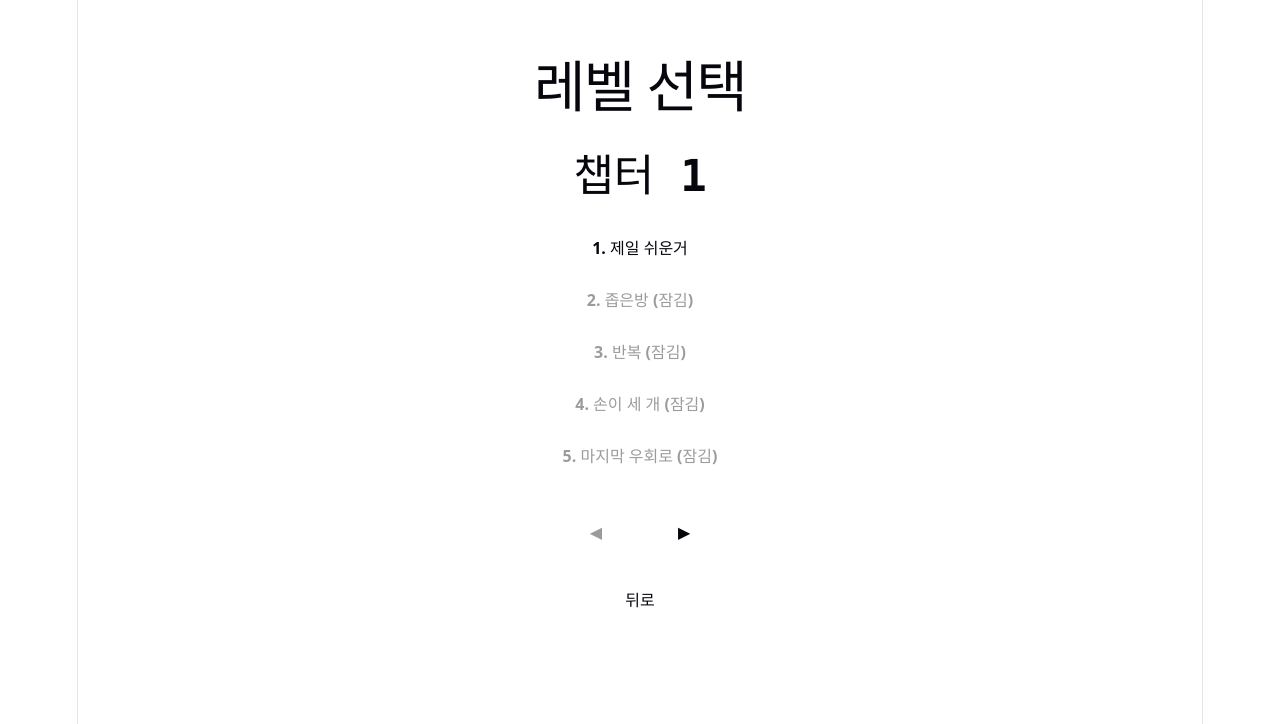
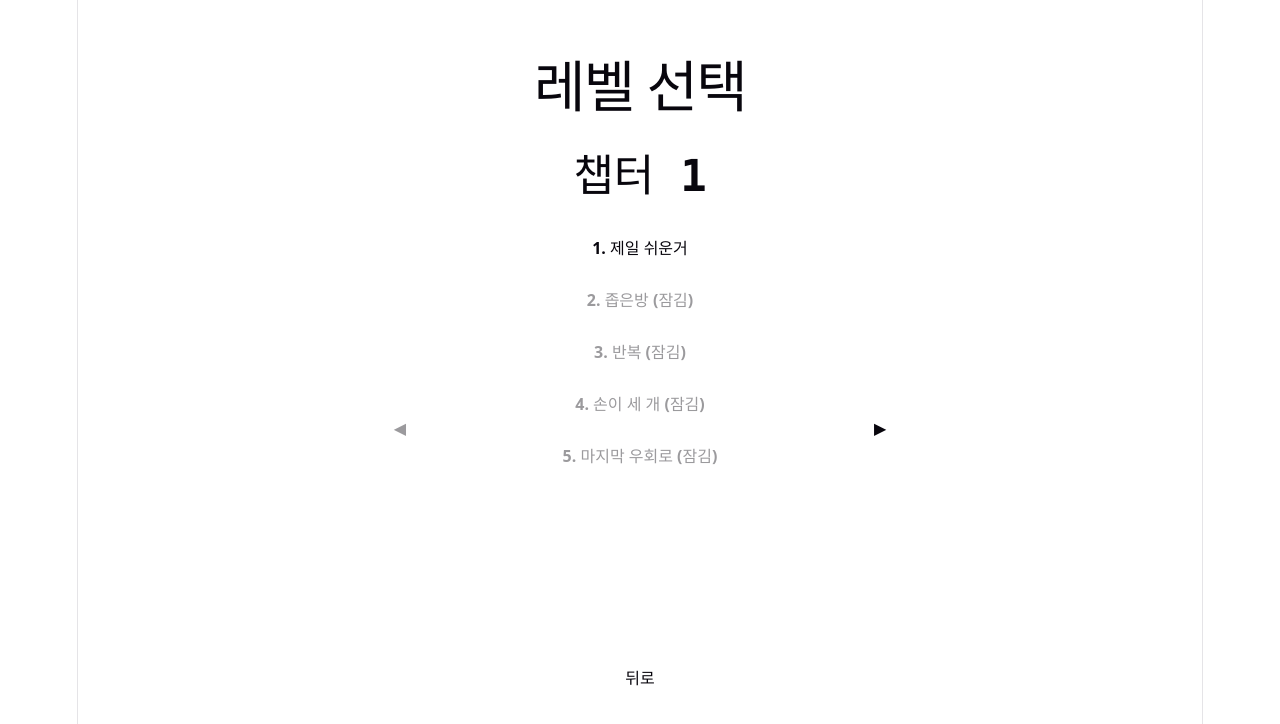
Before and after one commit to bellround/onepush, a React (Vite) app: page / in a window 1280 px wide. Both pictures are taken after a click on the button "게임 시작". Shown: the top 724 px of the page. Built offline with nearby package versions, Linux system fonts and the light colour scheme.

Commit message:
UI업데이트

```diff
--- a/src/App.css
+++ b/src/App.css
@@ -122,12 +122,37 @@
 
 /* 설정 화면 */
 .settings {
+  position: relative;
   flex: 1;
   display: flex;
   flex-direction: column;
   align-items: center;
   padding: 40px 24px;
   gap: 24px;
+}
+
+.back-btn-fixed {
+  position: absolute;
+  left: 50%;
+  bottom: 100px;
+  transform: translateX(-50%);
+}
+
+.back-btn-fixed:active {
+  transform: translate(-50%, 1px);
+}
+
+.chapter-arrow {
+  position: absolute;
+  bottom: 350px;
+}
+
+.chapter-arrow--prev {
+  right: calc(50% + 190px + 12px);
+}
+
+.chapter-arrow--next {
+  left: calc(50% + 190px + 12px);
 }
 
 .keybind-list {
@@ -192,8 +217,8 @@
 
 .chapter-nav {
   display: flex;
+  align-items: center;
   gap: 12px;
-  margin-top: 8px;
 }
 
 .chapter-nav .btn[disabled] {
@@ -226,23 +251,38 @@
   background: transparent;
 }
 
+.dex-pager {
+  display: flex;
+  align-items: center;
+  gap: 30px;
+  width: 100%;
+  max-width: 640px;
+}
+
 .dex-grid {
   display: grid;
-  grid-template-columns: repeat(auto-fit, minmax(140px, 1fr));
+  grid-template-columns: repeat(2, 1fr);
   gap: 12px;
   width: 100%;
-  max-width: 480px;
 }
 
 .dex-card {
   border: 1px solid var(--border);
   border-radius: 12px;
   padding: 16px;
+  height: 180px;
   display: flex;
   flex-direction: column;
   align-items: center;
+  justify-content: center;
   gap: 4px;
   text-align: center;
+  overflow: hidden;
+}
+
+.dex-card--locked {
+  border-style: dashed;
+  opacity: 0.4;
 }
 
 .dex-symbol {
@@ -256,10 +296,15 @@
 }
 
 .dex-note {
-  font-size: 12px;
-  color: var(--text);
-  opacity: 0.7;
-  margin: 4px 0 0;
+  font-size: 14px;
+  font-weight: 500;
+  color: #000;
+  margin: 12px 0 0;
+  display: -webkit-box;
+  -webkit-line-clamp: 3;
+  line-clamp: 3;
+  -webkit-box-orient: vertical;
+  overflow: hidden;
 }
 
 /* 게임 보드 화면 */
--- a/src/components/LevelSelect.tsx
+++ b/src/components/LevelSelect.tsx
@@ -67,6 +67,15 @@ export default function LevelSelect({
   return (
     <section className="settings">
       <h1>레벨 선택</h1>
+      <div className="chapter-nav">
+        <button
+          type="button"
+          className="btn chapter-arrow chapter-arrow--prev"
+          disabled={chapterIndex === 0}
+          onClick={() => setChapterIndex((i) => i - 1)}
+        >
+          ◀
+        </button>
         <div className="level-chapter">
           <h2 className="level-chapter-title">
             {chapterLabel(chapter.id)}
@@ -89,25 +98,16 @@ export default function LevelSelect({
             })}
           </div>
         </div>
-      <div className="chapter-nav">
         <button
           type="button"
-          className="btn"
-          disabled={chapterIndex === 0}
-          onClick={() => setChapterIndex((i) => i - 1)}
-        >
-          ◀
-        </button>
-        <button
-          type="button"
-          className="btn"
+          className="btn chapter-arrow chapter-arrow--next"
           disabled={chapterIndex === chapters.length - 1}
           onClick={() => setChapterIndex((i) => i + 1)}
         >
           ▶
         </button>
       </div>
-      <button type="button" className="btn" onClick={onBack}>
+      <button type="button" className="btn back-btn-fixed" onClick={onBack}>
         뒤로
       </button>
     </section>
--- a/src/components/MoleculeDex.tsx
+++ b/src/components/MoleculeDex.tsx
@@ -1,15 +1,12 @@
-import { useEffect } from 'react'
+import { useEffect, useState } from 'react'
 import { loadKeybindings } from '../game/keybindings.ts'
 import { LEVELS } from '../levels/index.ts'
 
-// 지금까지 클리어한 레벨의 목표 분자만 모은다. progress는 "다음에 도전할 레벨 인덱스"라
-// 그보다 앞선 레벨(index < progress)까지가 실제로 클리어한 분자다.
-function clearedMolecules(progress: number) {
-  return LEVELS.filter((_, index) => index < progress)
-}
+const PAGE_SIZE = 4
 
 export default function MoleculeDex({ progress, onBack }: { progress: number; onBack: () => void }) {
-  const molecules = clearedMolecules(progress)
+  const totalPages = Math.ceil(LEVELS.length / PAGE_SIZE)
+  const [page, setPage] = useState(0)
 
   useEffect(() => {
     const bindings = loadKeybindings()
@@ -17,24 +14,49 @@ export default function MoleculeDex({ progress, onBack }: { progress: number; on
       if (e.code === bindings.exit) {
         e.preventDefault()
         onBack()
+      } else if (e.code === bindings.left) {
+        e.preventDefault()
+        setPage((p) => Math.max(0, p - 1))
+      } else if (e.code === bindings.right) {
+        e.preventDefault()
+        setPage((p) => Math.min(totalPages - 1, p + 1))
       }
     }
     window.addEventListener('keydown', handleKeyDown)
     return () => window.removeEventListener('keydown', handleKeyDown)
-  }, [onBack])
+  }, [onBack, totalPages])
+
+  const pageLevels = LEVELS.slice(page * PAGE_SIZE, page * PAGE_SIZE + PAGE_SIZE)
 
   return (
     <section className="settings">
       <h1>분자 도감</h1>
       <p className="menu-tagline">지금까지 완성한 분자입니다.</p>
-      <div className="dex-grid">
-        {molecules.length === 0 && <p>아직 완성한 분자가 없습니다.</p>}
-        {molecules.map((level) => (
-          <div className="dex-card" key={level.id}>
-            <strong className="dex-symbol">{level.moleculeName}</strong>
-            {level.moleculeExplanation && <p className="dex-note">{level.moleculeExplanation}</p>}
-          </div>
-        ))}
+      <div className="dex-pager">
+        <button type="button" className="btn" onClick={() => setPage((p) => Math.max(0, p - 1))} disabled={page === 0}>
+          ◀
+        </button>
+        <div className="dex-grid">
+          {pageLevels.map((level, i) => {
+            const index = page * PAGE_SIZE + i
+            return index < progress ? (
+              <div className="dex-card" key={level.id}>
+                <strong className="dex-symbol">{level.moleculeName}</strong>
+                {level.moleculeExplanation && <p className="dex-note">{level.moleculeExplanation}</p>}
+              </div>
+            ) : (
+              <div className="dex-card dex-card--locked" key={level.id} />
+            )
+          })}
+        </div>
+        <button
+          type="button"
+          className="btn"
+          onClick={() => setPage((p) => Math.min(totalPages - 1, p + 1))}
+          disabled={page >= totalPages - 1}
+        >
+          ▶
+        </button>
       </div>
       <button type="button" className="btn" onClick={onBack}>
         뒤로
--- a/src/levels/chapter/ch1/ch1-1-h2.ts
+++ b/src/levels/chapter/ch1/ch1-1-h2.ts
@@ -7,7 +7,7 @@ const level: LevelDef = {
   targetMolecule: '물(H2O)',
   explanation: '',
   moleculeName: 'H2O',
-  moleculeExplanation: 'ㅇ',
+  moleculeExplanation: 'ㅇㅁ러모ㅓ오ㅓㄹ머아뉼마ㅓㅇ뉼ㅇ머ㅜ ㅁ윤륨ㄹㅁ유ㅣㅇ로ㅓㅁ',
   grid: {
     width: 7,
     height: 6,
```
Lines whose indentation alone changed are shown as unchanged.
